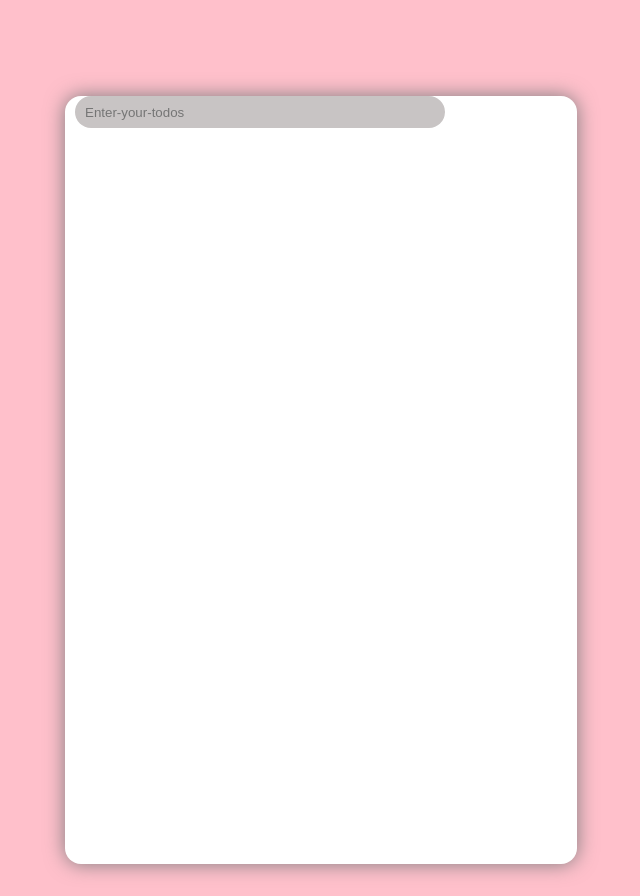
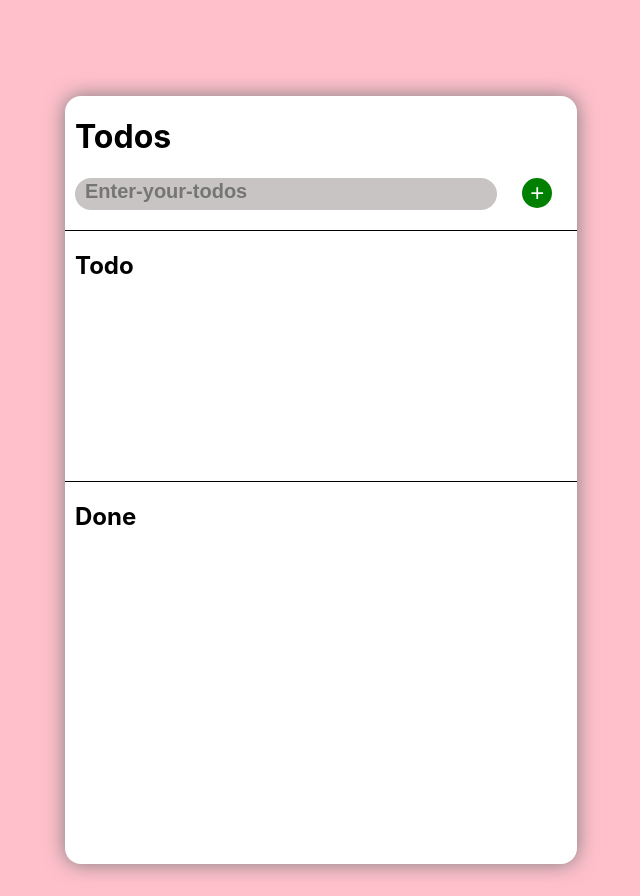
Before and after one commit to limjung99/ReactTodoList, a React (Create React App) app: page / in a window 1280 px wide. Shown: the whole page, without its empty margins (319-959 px from the left). Built offline with nearby package versions, Linux system fonts and the light colour scheme.

Commit message:
레이아웃 완성

```diff
--- a/src/App.js
+++ b/src/App.js
@@ -1,7 +1,8 @@
 import { createGlobalStyle } from 'styled-components';
 import React from 'react';
 import TodoContainer from './Components/TodoContainer';
-import Todoinput from './Components/TodoInput';
+import TodoList  from './Components/TodoList';
+import TodoForm from './Components/TodoForm';
 
 
 const GlobalStyle = createGlobalStyle`
@@ -16,8 +17,8 @@ function App() {
    <>
       <GlobalStyle/>
       <TodoContainer>
-        <Todoinput/>
-
+        <TodoForm/>
+        <TodoList></TodoList>
       </TodoContainer>
    </>
   );
--- a/src/Components/TodoContainer.js
+++ b/src/Components/TodoContainer.js
@@ -1,7 +1,7 @@
 import React from "react";
 import styled from "styled-components";
 
-const MyTemplate = styled.div`
+const TodoContainerWrap = styled.div`
 width: 512px;
 height: 768px;
 
@@ -20,7 +20,7 @@ box-shadow: 0px 0px 20px rgb(125, 123, 125);
 `
 
 function TodoContainer({children}){
-    return <MyTemplate>{children}</MyTemplate>
+    return <TodoContainerWrap>{children}</TodoContainerWrap>
 }
 
 export default TodoContainer
--- /dev/null
+++ b/src/Components/TodoForm.js
@@ -0,0 +1,61 @@
+import React from "react";
+import styled from "styled-components";
+
+const TodoInputFormWrap = styled.form`
+    display:felx;
+    h1 {
+        margin-left:30px;
+    }
+`
+const TodosWrap = styled.div`
+    margin-left:10px;
+`
+
+const InputTextfield = styled.input`
+border-radius:20px;
+background: rgb(200, 196, 196);
+width:80%;
+height:30px;
+display:flex;
+outline:none;
+margin-left:10px;
+border: 0;
+padding-left: 10px;
+::placeholder{
+    font-size:20px;
+    font-weight:bold;
+}
+`
+
+const InputButton = styled.button`
+    display:flex;
+    margin-left:5%;
+    border-radius:50%;
+    align-items:center;
+    justify-content: center;
+    width:30px;
+    height:30px;
+    background-color:green;
+    border:none;
+    cursor: pointer;
+    &:after {
+        content: '+';
+        color: white; /* 흰색의 + */
+        font-size: 24px; /* +의 크기 조절 */
+    }
+`
+function TodoForm(){
+
+    return (
+        <>
+            <TodosWrap><h1>Todos</h1></TodosWrap>
+            <TodoInputFormWrap>
+                <InputTextfield placeholder="Enter-your-todos"/>
+                <InputButton></InputButton>
+            </TodoInputFormWrap>
+        </>
+
+    )
+}
+
+export default TodoForm
--- a/src/Components/TodoInput.js
+++ /dev/null
@@ -1,24 +0,0 @@
-import React from "react";
-import styled from "styled-components";
-
-const Inputfield = styled.input`
-border-radius:20px;
-background: rgb(200, 196, 196);
-width:70%;
-height:30px;
-display:flex;
-outline:none;
-margin-left:10px;
-border: 0;
-padding-left: 10px;
-`
-function Todoinput(){
-
-    return (
-        <>
-            <Inputfield placeholder="Enter-your-todos"/>
-        </>
-    )
-}
-
-export default Todoinput
--- a/src/Components/TodoList.js
+++ b/src/Components/TodoList.js
@@ -0,0 +1,37 @@
+import React from "react";
+import styled from "styled-components";
+
+const ListWrap = styled.div`
+    border-top: 1px solid black;
+    margin-top:20px;
+    height:30%;
+    h2{
+        margin-left:10px;
+    }
+`
+
+const ToDoWrap = styled.div`
+
+`
+
+const DoneWrap = styled.div`
+
+`
+
+const TodoList = ()=>{
+
+    return(
+        <>
+            <ListWrap>
+                <ToDoWrap><h2>Todo</h2></ToDoWrap>
+            </ListWrap>
+            <ListWrap>
+                <DoneWrap><h2>Done</h2></DoneWrap>
+            </ListWrap>
+
+        </>
+    )
+
+}
+
+export default TodoList
```
